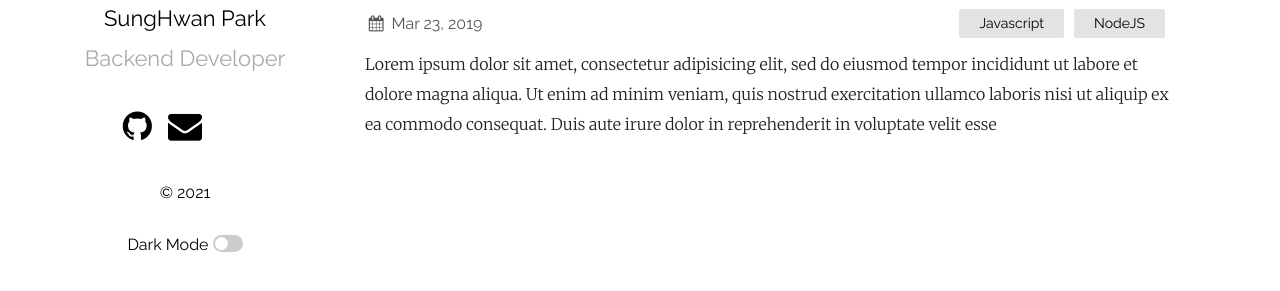
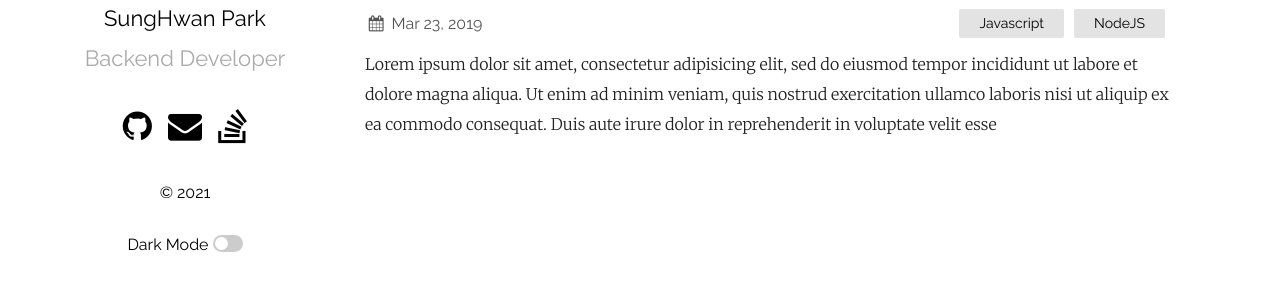
Before and after one commit to park0219/park0219.github.io, a Jekyll site: the page built from index.md, in a window 1280 px wide. Shown: the part 336-627 px from the top of the page. Built offline with Jekyll 4.4.1, drawn with Linux system fonts in a browser that asks for light colours.

Commit message:
icon test

```diff
--- a/_sass/ext/_fonts.scss
+++ b/_sass/ext/_fonts.scss
@@ -72,4 +72,4 @@
 .icon-linkedin-squared:before { content: '\f30c'; } /* '' */
 .icon-soundcloud:before { content: '\f348'; } /* '' */
 .icon-stack-overflow:before { content: '\f16c'; } /* '' */
-.icon-velog:before { content: '\e819'; } /* '' */
+.icon-velog:before { content: '\f16c'; } /* '' */
```
